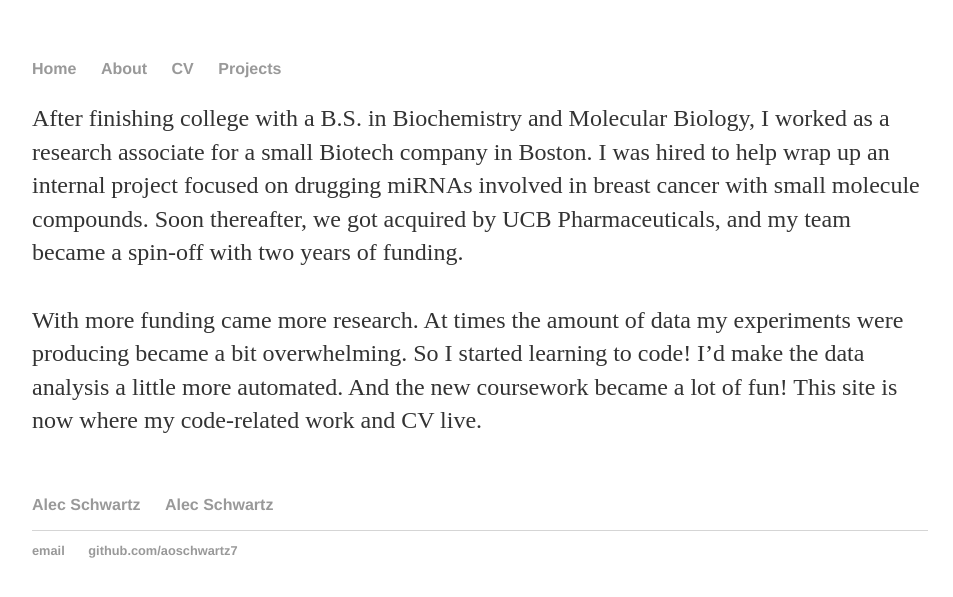
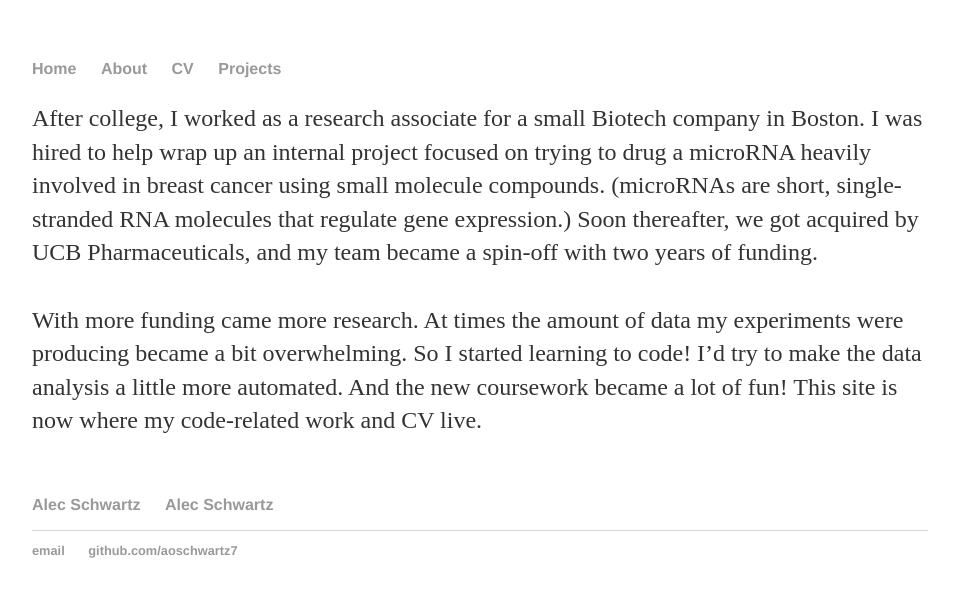
Before and after one commit to aoschwartz7/aoschwartz7.github.io, a Jekyll site: the page built from about.html, in a window 1280 px wide. Shown: the top 597 px of the page, without its empty margins (160-1113 px from the left). Built offline with Jekyll 4.4.1, drawn with Linux system fonts in a browser that asks for light colours.

Commit message:
Update about.html

```diff
--- a/about.html
+++ b/about.html
@@ -6,15 +6,15 @@ site-link: https://aoschwartz7.github.io/about
 ---
 <div class="blurb">
 
-	<p>After finishing college with a B.S. in Biochemistry and Molecular Biology,
-	I worked as a research associate for a small Biotech company in Boston.
-	I was hired to help wrap up an internal project focused on drugging miRNAs
-	involved in breast cancer with small molecule compounds.
+	<p>After college, I worked as a research associate for a small Biotech company in Boston.
+	I was hired to help wrap up an internal project focused on trying to drug a microRNA
+	heavily involved in breast cancer using small molecule compounds.
+	(microRNAs are short, single-stranded RNA molecules that regulate gene expression.)
 	Soon thereafter, we got acquired by UCB Pharmaceuticals, and my team became a spin-off
 	with two years of funding. <br><br>
 	With more funding came more research. At times the amount of data my experiments were producing
 	became a bit overwhelming. So I started learning to code!
-	I’d make the data analysis a little more automated. And the new coursework became a lot of fun!
+	I’d try to make the data analysis a little more automated. And the new coursework became a lot of fun!
 	This site is now where my code-related work and CV live. <br><br>
 
 </div><!-- /.blurb -->
```
